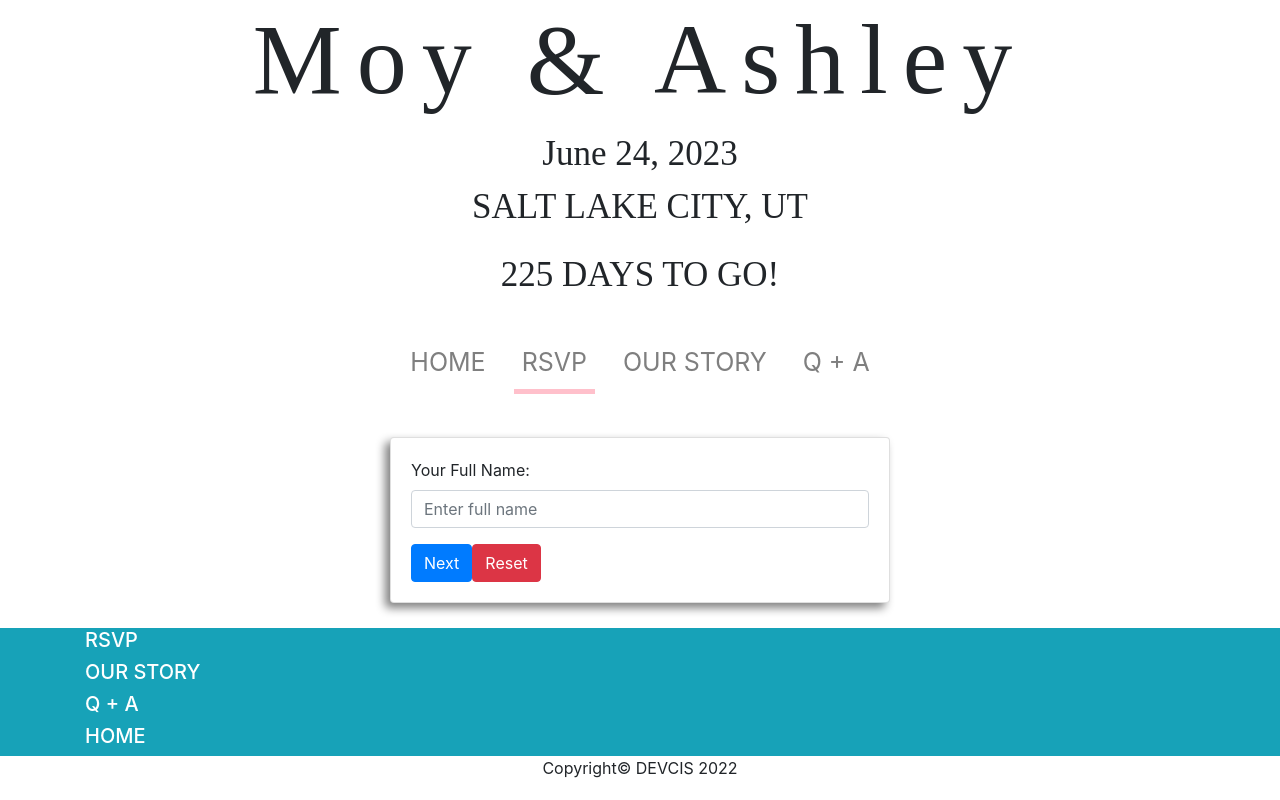
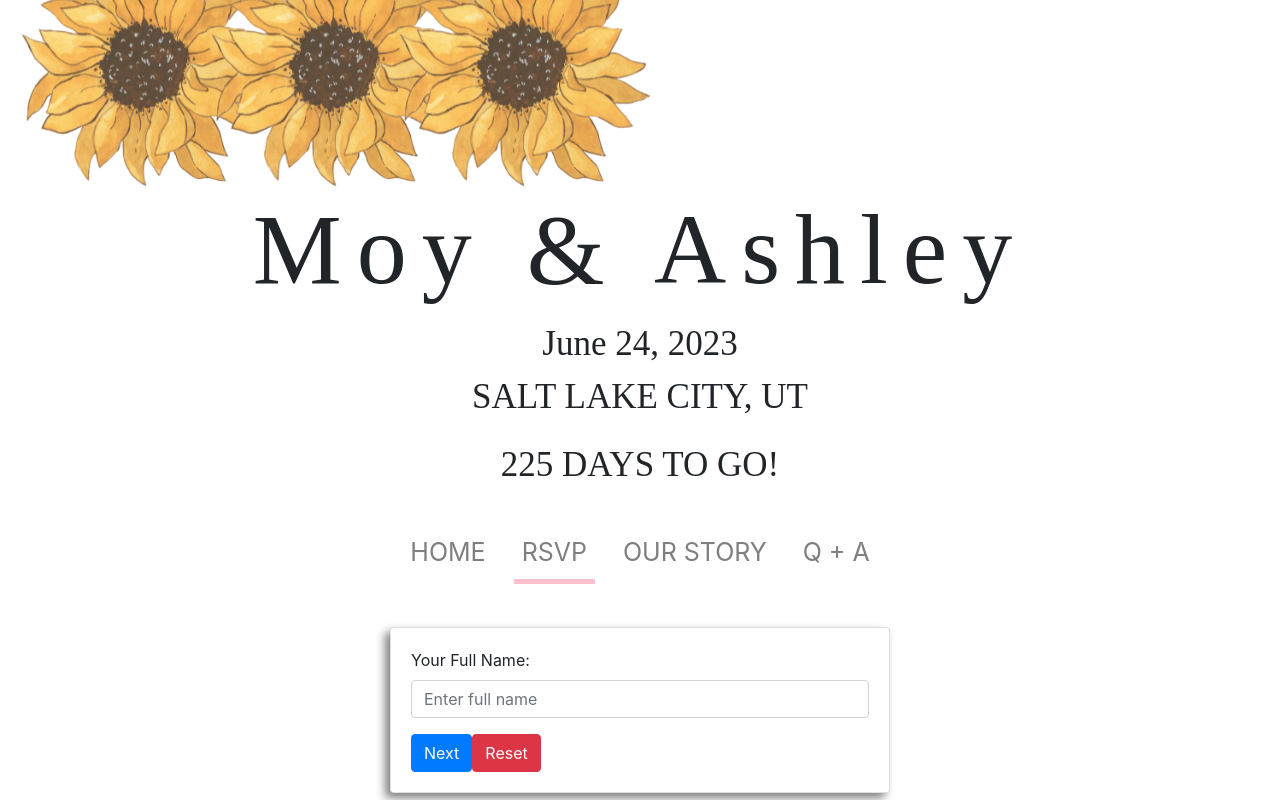
Before and after one commit to josecis0216/wedding-site-moy, a Nuxt app: page /rsvp in a window 1280 px wide. Shown: the top 800 px of the page. Built offline with nearby package versions, Linux system fonts and the light colour scheme; no server answers.

Commit message:
fix eslint2

```diff
--- a/components/nav/TopHeader.vue
+++ b/components/nav/TopHeader.vue
@@ -1,5 +1,8 @@
 <template>
   <div>
+    <div class="header-img">
+      <img src="~/static/sunflower.png" alt="sunflower header image" class="header-sunflower-img" />
+    </div>
     <div>
       <h1 class="over-text fade-in">Moy & Ashley</h1>
       <p class="home-details">June 24, 2023 <br />SALT LAKE CITY, UT</p>
--- a/pages/index.vue
+++ b/pages/index.vue
@@ -1,9 +1,5 @@
 <template>
   <section>
-
-    <div class="header-img">
-      <img src="~/static/sunflower.png" alt="sunflower header image" class="header-sunflower-img" />
-    </div>
     <TopHeader />
 
     <b-container class="body-styles">
--- a/pages/rsvp/index.vue
+++ b/pages/rsvp/index.vue
@@ -1,6 +1,6 @@
 <template>
   <section>
-    <TopHeader />
+    <top-header />
     <div class="sectionBody body-styles">
       <LoginPage />
     </div>
@@ -10,6 +10,8 @@
 </template>
 
 <script>
+// "@babel/eslint-parser": "^7.19.1",
+// "@nuxtjs/eslint-config": "^11.0.0",
 import TopHeader from '@/components/nav/TopHeader.vue'
 import BottomFooter from '@/components/nav/BottomFooter.vue'
 import LoginPage from '@/components/Login/LoginPage.vue'
@@ -25,6 +27,11 @@ export default {
 
     }
   },
+  created() {
+    if(process.client) {
+      window.scrollTo(0, 500);
+    }
+  }
 }
 </script>
 
```
Also changed, not shown: .eslintrc.json (added), 1 other file (tests, documents, lock files or other folders).
